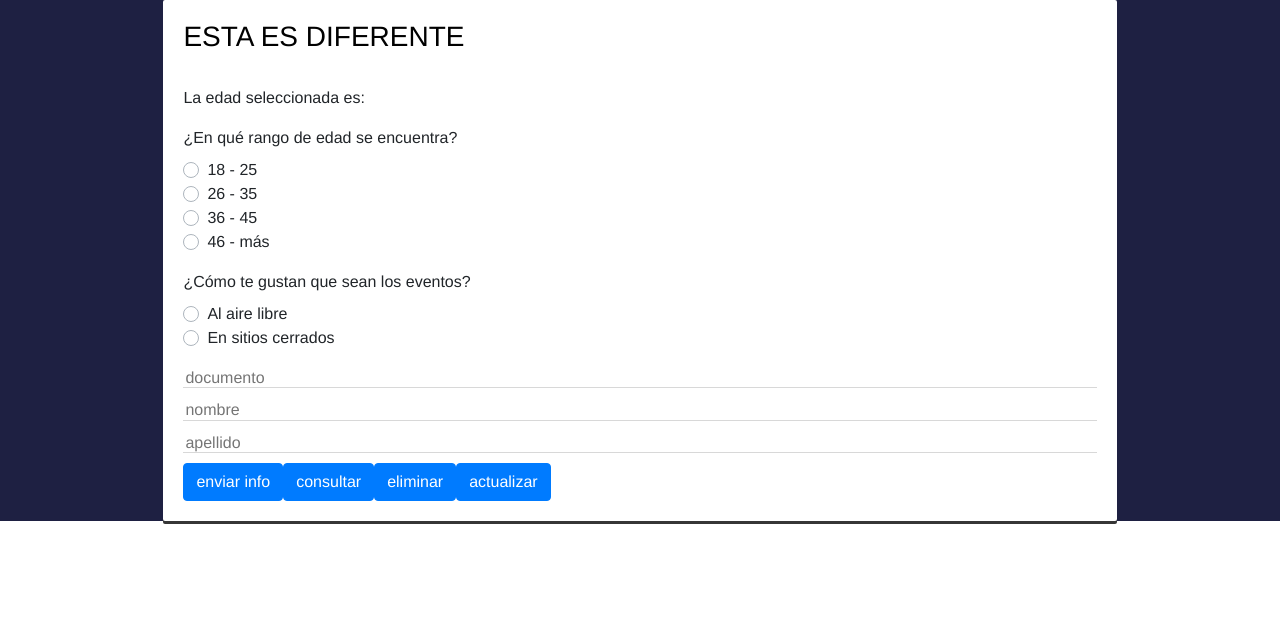
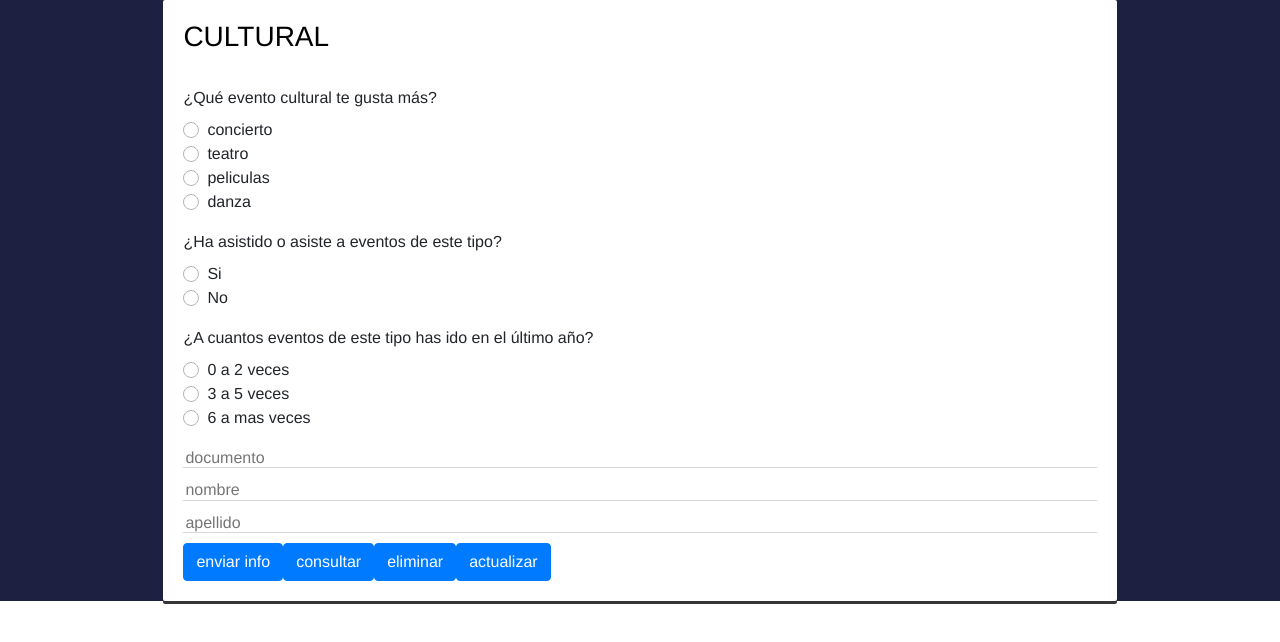
Before and after one commit to Rincon3/bdproyecto1, a React (Create React App) app in the folder cliente/: page /Formdb2 in a window 1280 px wide. Shown: the top 642 px of the page. Built offline with nearby package versions, Linux system fonts and the light colour scheme.

Commit message:
algunas preguntas de registro2

```diff
--- a/cliente/src/Registroinfo.js
+++ b/cliente/src/Registroinfo.js
@@ -220,21 +220,21 @@ export const Registroinfo = () => {
               <FormGroup>
                 <Label for="CheckboxInt_cultura">¿Te gustan los eventos culturales?</Label>
                 <div>
-                  <CustomInput type="radio" id="radioInt_cultura1" label="1" value="1"checked={esSeleccionado(int_cultura, "1")} onChange={onchangeInt_cultura}/>
-                  <CustomInput type="radio" id="radioInt_cultura2" label="2" value="2"checked={esSeleccionado(int_cultura, "2")} onChange={onchangeInt_cultura}/>
-                  <CustomInput type="radio" id="radioInt_cultura3" label="3" value="3"checked={esSeleccionado(int_cultura, "3")} onChange={onchangeInt_cultura}/>
-                  <CustomInput type="radio" id="radioInt_cultura4" label="4" value="4"checked={esSeleccionado(int_cultura, "4")} onChange={onchangeInt_cultura}/>
-                  <CustomInput type="radio" id="radioInt_cultura5" label="5" value="5"checked={esSeleccionado(int_cultura, "5")} onChange={onchangeInt_cultura}/>
+                  <CustomInput type="radio" id="radioInt_cultura1" label={1} value={1}checked={esSeleccionado(int_cultura, "1")} onChange={onchangeInt_cultura}/>
+                  <CustomInput type="radio" id="radioInt_cultura2" label={2} value={2}checked={esSeleccionado(int_cultura, "2")} onChange={onchangeInt_cultura}/>
+                  <CustomInput type="radio" id="radioInt_cultura3" label={3} value={3}checked={esSeleccionado(int_cultura, "3")} onChange={onchangeInt_cultura}/>
+                  <CustomInput type="radio" id="radioInt_cultura4" label={4} value={4}checked={esSeleccionado(int_cultura, "4")} onChange={onchangeInt_cultura}/>
+                  <CustomInput type="radio" id="radioInt_cultura5" label={5} value={5}checked={esSeleccionado(int_cultura, "5")} onChange={onchangeInt_cultura}/>
                 </div>
               </FormGroup>
               <FormGroup>
                 <Label for="CheckboxInt_deporte">¿Te gustan los eventos deportivos?</Label>
                 <div>
-                  <CustomInput type="radio" id="radioInt_deporte1" label="1" value="1"checked={esSeleccionado(int_deporte, "1")} onChange={onchangeInt_deporte}/>
-                  <CustomInput type="radio" id="radioInt_deporte2" label="2" value="2"checked={esSeleccionado(int_deporte, "2")} onChange={onchangeInt_deporte}/>
-                  <CustomInput type="radio" id="radioInt_deporte3" label="3" value="3"checked={esSeleccionado(int_deporte, "3")} onChange={onchangeInt_deporte}/>
-                  <CustomInput type="radio" id="radioInt_deporte4" label="4" value="4"checked={esSeleccionado(int_deporte, "4")} onChange={onchangeInt_deporte}/>
-                  <CustomInput type="radio" id="radioInt_deporte5" label="5" value="5"checked={esSeleccionado(int_deporte, "5")} onChange={onchangeInt_deporte}/>
+                  <CustomInput type="radio" id="radioInt_deporte1" label="1" value={1}checked={esSeleccionado(int_deporte, "1")} onChange={onchangeInt_deporte}/>
+                  <CustomInput type="radio" id="radioInt_deporte2" label="2" value={2}checked={esSeleccionado(int_deporte, "2")} onChange={onchangeInt_deporte}/>
+                  <CustomInput type="radio" id="radioInt_deporte3" label="3" value={3}checked={esSeleccionado(int_deporte, "3")} onChange={onchangeInt_deporte}/>
+                  <CustomInput type="radio" id="radioInt_deporte4" label="4" value={4}checked={esSeleccionado(int_deporte, "4")} onChange={onchangeInt_deporte}/>
+                  <CustomInput type="radio" id="radioInt_deporte5" label="5" value={5}checked={esSeleccionado(int_deporte, "5")} onChange={onchangeInt_deporte}/>
                 </div>
               </FormGroup>
 
--- a/cliente/src/registro2.js
+++ b/cliente/src/registro2.js
@@ -9,16 +9,18 @@ export const Registro2 = () => {
   const [nombre, setNombre] = useState('')
   const [apellido, setApellido] = useState('')
 
-  const [edad, setEdad] = useState('')
-  const [eventos_donde, setEventos_donde] = useState('')
+  const [nombre_evento, setNombre_evento] = useState('')
+  const [asistencia, setAsistencia] = useState('')
+  const [numero_asistencia, setNumero_asitencia] =useState('')
 
 
 
     const guardabase = async () => {
-        const res = await axios.post('/basedatos/insertarEncuestaprincipal', {edad, eventos_donde });
+        const res = await axios.post('/basedatos/insertarEncuestatipo', {nombre_evento, asistencia, numero_asistencia});
         console.log(res.data)
-        setEdad('')
-        setEventos_donde('')
+        setNombre('')
+        setAsistencia('')
+        setNumero_asitencia('')
 
       }
     const  consultabase = async () => {
@@ -59,15 +61,22 @@ export const Registro2 = () => {
       }
 
       //Onchange agregado para edad
-      const onchangeEdad = (e) => {
-        setEdad(e.currentTarget.value);
-        console.log(edad)
+
+
+      //Onchange agregado para nombre_evento
+      const onchangeNombre_evento = (e) => {
+        setNombre_evento(e.currentTarget.value);
+        console.log(nombre_evento)
       }
-
-      //Onchange agregado para eventos_donde
-      const onchangeEventos_donde = (e) => {
-        setEventos_donde(e.currentTarget.value);
-        console.log(eventos_donde)
+      //Onchange agregado para asistencia
+      const onchangeAsistencia = (e) => {
+        setAsistencia(e.currentTarget.value);
+        console.log(asistencia)
+      }
+      //Onchange agregado para Numero_asistencia
+      const onchangeNumero_asitencia = (e) => {
+        setNumero_asitencia(e.currentTarget.value);
+        console.log(numero_asistencia)
       }
 
     const inserta = () => {
@@ -100,29 +109,41 @@ export const Registro2 = () => {
 
     return (
         <div  className="formdb__box-containter">
-            <h3 className="auth__title">ESTA ES DIFERENTE</h3>
+            <h3 className="auth__title">CULTURAL</h3>
             <Form>
 
               <br />
-              <p>La edad seleccionada es: <b>{edad}</b></p>
+
 
               <FormGroup>
-                <Label for="CheckboxEdad">¿En qué rango de edad se encuentra?</Label>
+                <Label for="CheckboxNombre_evento">¿Qué evento cultural te gusta más?</Label>
                 <div>
-                  <CustomInput type="radio" id="radioEdad1" label="18 - 25" value="18 - 25" checked={esSeleccionado(edad, "18 - 25")} onChange={onchangeEdad} />
-                  <CustomInput type="radio" id="radioEdad2" label="26 - 35" value="26 - 35" checked={esSeleccionado(edad, "26 - 35")} onChange={onchangeEdad} />
-                  <CustomInput type="radio" id="radioEdad3" label="36 - 45" value="36 - 45" checked={esSeleccionado(edad, "36 - 45")} onChange={onchangeEdad} />
-                  <CustomInput type="radio" id="radioEdad4" label="46 - más" value="46 - más" checked={esSeleccionado(edad, "46 - más")} onChange={onchangeEdad} />
+                  <CustomInput type="radio" id="radioNombre_evento1" label="concierto" value="concierto" checked={esSeleccionado(nombre_evento, "concierto")} onChange={onchangeNombre_evento} />
+                  <CustomInput type="radio" id="radioNombre_evento2" label="teatro" value="teatro" checked={esSeleccionado(nombre_evento, "teatro")} onChange={onchangeNombre_evento} />
+                  <CustomInput type="radio" id="radioNombre_evento3" label="peliculas" value="peliculas" checked={esSeleccionado(nombre_evento, "peliculas")} onChange={onchangeNombre_evento} />
+                  <CustomInput type="radio" id="radioNombre_evento4" label="danza" value="danza" checked={esSeleccionado(nombre_evento, "danza")} onChange={onchangeNombre_evento} />
                 </div>
               </FormGroup>
 
               <FormGroup>
-                <Label for="CheckboxEventosdonde">¿Cómo te gustan que sean los eventos?</Label>
+                <Label for="CheckboxAsistencia">¿Ha asistido o asiste a eventos de este tipo?</Label>
                 <div>
-                  <CustomInput type="radio" id="radioEventodonde1" label="Al aire libre" value="aire libre" checked={esSeleccionado(eventos_donde, "aire libre")} onChange={onchangeEventos_donde} />
-                  <CustomInput type="radio" id="radioEventodonde2" label="En sitios cerrados" value="sitio cerrado" checked={esSeleccionado(eventos_donde, "sitio cerrado")} onChange={onchangeEventos_donde} />
+                  <CustomInput type="radio" id="radioAsistencia1" label="Si" value={true} checked={esSeleccionado(asistencia, "true")} onChange={onchangeAsistencia} />
+                  <CustomInput type="radio" id="radioAsistencia2" label="No" value={false} checked={esSeleccionado(asistencia, "false")} onChange={onchangeAsistencia} />
+
                 </div>
               </FormGroup>
+
+              <FormGroup>
+                <Label for="CheckboxNumero_asistencia">¿A cuantos eventos de este tipo has ido en el último año?</Label>
+                <div>
+                  <CustomInput type="radio" id="radioNumero_asistencia1" label="0 a 2 veces" value="0 a 2 veces" checked={esSeleccionado(numero_asistencia, "0 a 2 veces")} onChange={onchangeNumero_asitencia} />
+                  <CustomInput type="radio" id="radioNumero_asistencia2" label="3 a 5 veces" value="3 a 5 veces" checked={esSeleccionado(numero_asistencia, "3 a 5 veces")} onChange={onchangeNumero_asitencia} />
+                  <CustomInput type="radio" id="radioNumero_asistencia3" label="6 a mas veces" value="6 a mas veces" checked={esSeleccionado(numero_asistencia, "6 a mas veces")} onChange={onchangeNumero_asitencia} />
+                </div>
+              </FormGroup>
+
+
 
 
 
```
Also changed, not shown: 1 other file (tests, documents, lock files or other folders).
